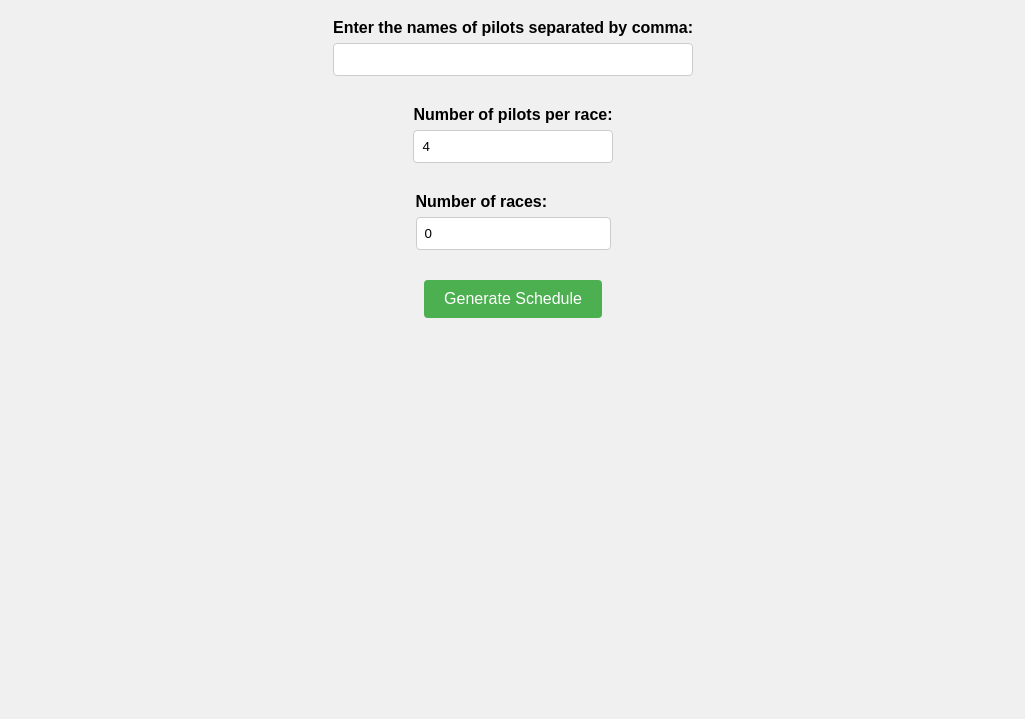
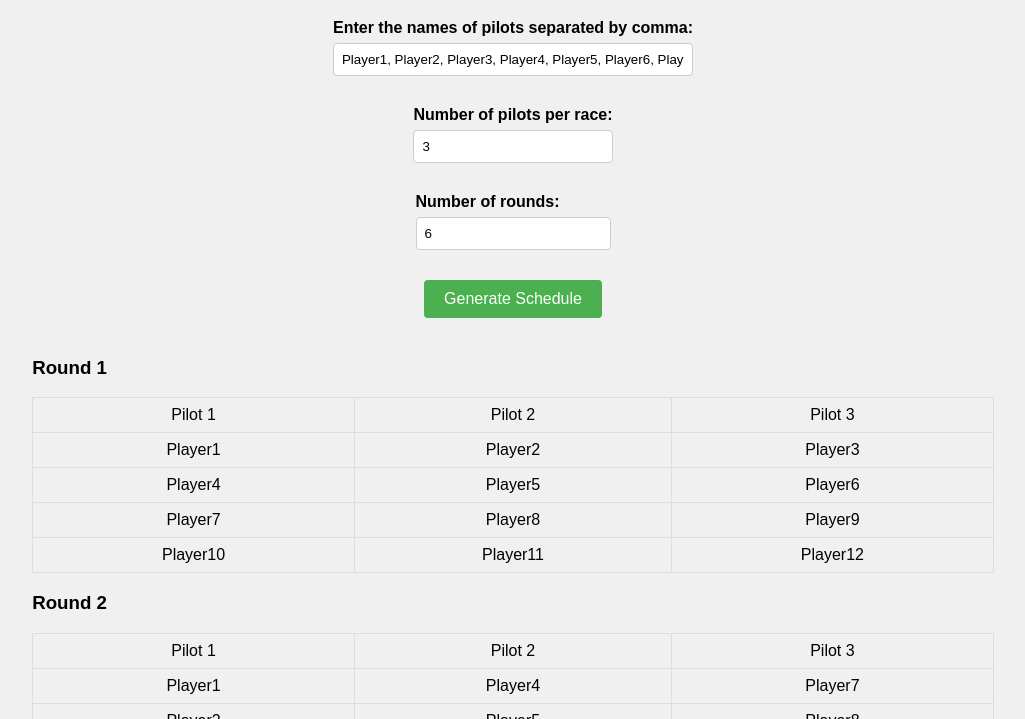
Before and after one commit to miquelferrarons/drone-league-generator, a plain HTML site: page index.html in a window 1280 px wide. Both pictures are taken after a click on the button "Generate Schedule". Shown: the part 81-800 px from the top of the page, without its empty margins (127-1152 px from the left). Drawn offline with Linux system fonts and the light colour scheme.

Commit message:
Update index.html

```diff
--- a/index.html
+++ b/index.html
@@ -64,6 +64,9 @@
     th {
         background-color: #f2f2f2;
     }
+    .statistics {
+        margin-top: 20px;
+    }
 </style>
 </head>
 <body>
@@ -72,15 +75,15 @@
 <div id="container">
     <div class="input-container">
         <label for="players">Enter the names of pilots separated by comma:</label><br>
-        <input type="text" id="players" name="players"><br>
+        <input type="text" id="players" name="players" value="Player1, Player2, Player3, Player4, Player5, Player6, Player7, Player8, Player9, Player10, Player11, Player12"><br>
     </div>
     <div class="input-container">
         <label for="playersPerMatch">Number of pilots per race:</label><br>
-        <input type="number" id="playersPerMatch" name="playersPerMatch" value="4"><br>
+        <input type="number" id="playersPerMatch" name="playersPerMatch" value="3"><br>
     </div>
     <div class="input-container">
-        <label for="numRounds">Number of races:</label><br>
-        <input type="number" id="numRounds" name="numRounds" value="0"><br>
+        <label for="numRounds">Number of rounds:</label><br>
+        <input type="number" id="numRounds" name="numRounds" value="6"><br>
     </div>
     <button onclick="generateSchedule()">Generate Schedule</button>
 
@@ -88,59 +91,113 @@
 </div>
 
 <script>
+let players = [];
+let playersPerMatch = 0;
+let numRounds = 0;
+
 function generateSchedule() {
-    let playersInput = document.getElementById("players").value;
-    let players = playersInput.split(",");
-    let playersPerMatch = parseInt(document.getElementById("playersPerMatch").value);
-    let numRounds = parseInt(document.getElementById("numRounds").value);
-
-    if (playersPerMatch <= 0 || playersPerMatch > players.length || players.length % playersPerMatch !== 0) {
-        alert("Invalid number of pilots per race or pilots count.");
-        return;
-    }
+    players = document.getElementById("players").value.split(",");
+    playersPerMatch = parseInt(document.getElementById("playersPerMatch").value);
+    numRounds = parseInt(document.getElementById("numRounds").value);
 
     if (numRounds <= 0) {
         numRounds = Math.ceil(players.length / playersPerMatch) - 1;
     }
 
-    let matches = generateMatches(players, playersPerMatch, numRounds);
+    let matches = generateMatches();
 
-    displaySchedule(matches, players);
+    displaySchedule(matches);
 }
 
-function generateMatches(players, playersPerMatch, numRounds) {
+function generateMatches() {
     let matches = [];
+    let statisticsMatrix = generateStatisticsMatrix();
 
     for (let i = 0; i < numRounds; i++) {
         let roundMatches = [];
         let roundPlayers = players.slice(); // Copy players array
 
         while (roundPlayers.length >= playersPerMatch) {
-            let match = roundPlayers.splice(0, playersPerMatch);
+            let match = [];
+            for (let j = 0; j < playersPerMatch; j++) {
+                let nextPlayer = selectNextPlayer(roundPlayers, match, statisticsMatrix);
+                match.push(nextPlayer);
+                roundPlayers.splice(roundPlayers.indexOf(nextPlayer), 1);
+            }
             roundMatches.push(match);
+        }
+
+        if (roundPlayers.length > 0) {
+            roundMatches.push(roundPlayers); // Add remaining players to a match
         }
 
         matches.push(roundMatches);
 
-        // Rotate players for the next round
-        players.unshift(players.pop());
+        // Update statistics matrix for next round
+        updateStatisticsMatrix(roundMatches, statisticsMatrix);
     }
 
     return matches;
 }
 
-function displaySchedule(matches, players) {
+function selectNextPlayer(availablePlayers, currentMatch, statisticsMatrix) {
+    let bestPlayer = null;
+    let bestScore = Number.MAX_SAFE_INTEGER;
+
+    availablePlayers.forEach(player => {
+        let score = calculateScore(player, currentMatch, statisticsMatrix);
+        if (score < bestScore) {
+            bestScore = score;
+            bestPlayer = player;
+        }
+    });
+
+    return bestPlayer;
+}
+
+function calculateScore(player, currentMatch, statisticsMatrix) {
+    let score = 0;
+    currentMatch.forEach(opponent => {
+        let index1 = players.indexOf(player);
+        let index2 = players.indexOf(opponent);
+        score += statisticsMatrix[index1][index2];
+    });
+    return score;
+}
+
+function updateStatisticsMatrix(matches, statisticsMatrix) {
+    matches.forEach(match => {
+        for (let i = 0; i < match.length; i++) {
+            for (let j = i + 1; j < match.length; j++) {
+                let index1 = players.indexOf(match[i]);
+                let index2 = players.indexOf(match[j]);
+                statisticsMatrix[index1][index2]++;
+                statisticsMatrix[index2][index1]++;
+            }
+        }
+    });
+}
+
+function generateStatisticsMatrix() {
+    let matrix = [];
+    for (let i = 0; i < players.length; i++) {
+        matrix.push(new Array(players.length).fill(0));
+    }
+    return matrix;
+}
+
+function displaySchedule(matches) {
     let outputDiv = document.getElementById("output");
     outputDiv.innerHTML = "";
 
     matches.forEach((roundMatches, index) => {
         let roundHeader = document.createElement("h3");
-        roundHeader.textContent = `Race ${index + 1}`;
+        roundHeader.textContent = `Round ${index + 1}`;
         outputDiv.appendChild(roundHeader);
 
         let table = document.createElement("table");
         let headerRow = table.insertRow();
-        for (let i = 1; i <= parseInt(document.getElementById("playersPerMatch").value); i++) {
+        for (let i = 1; i <= playersPerMatch; i++) {
             headerRow.insertCell().textContent = `Pilot ${i}`;
         }
 
@@ -155,62 +212,38 @@ function displaySchedule(matches, players) {
         outputDiv.appendChild(table);
     });
 
-    // Display statistics
-    displayStatistics(matches, players);
+    // Calculate and display the statistics matrix
+    let statisticsMatrix = generateStatisticsMatrix();
+    matches.forEach(roundMatches => {
+        updateStatisticsMatrix(roundMatches, statisticsMatrix);
+    });
+
+    let statisticsHeader = document.createElement("h3");
+    statisticsHeader.textContent = "Statistics Matrix";
+    outputDiv.appendChild(statisticsHeader);
+
+    let statisticsTable = document.createElement("table");
+    let headerRow = statisticsTable.insertRow();
+    headerRow.insertCell(); // Empty cell for alignment
+    players.forEach(player => {
+        let cell = headerRow.insertCell();
+        cell.textContent = player;
+    });
+
+    for (let i = 0; i < players.length; i++) {
+        let row = statisticsTable.insertRow();
+        let headerCell = row.insertCell();
+        headerCell.textContent = players[i];
+
+        for (let j = 0; j < players.length; j++) {
+            let cell = row.insertCell();
+            cell.textContent = statisticsMatrix[i][j];
+        }
+    }
+
+    outputDiv.appendChild(statisticsTable);
 }
 
-function displayStatistics(matches, players) {
-    let statisticsDiv = document.createElement("div");
-    statisticsDiv.classList.add("statistics");
-    statisticsDiv.innerHTML = "<h2>Statistics</h2>";
-
-    let matrix = generateStatisticsMatrix(matches, players);
-    let table = document.createElement("table");
-
-    // Header row
-    let headerRow = table.insertRow();
-    headerRow.insertCell();
-    players.forEach(player => {
-        let headerCell = headerRow.insertCell();
-        headerCell.textContent = player;
-    });
-
-    // Data rows
-    players.forEach((player1, index1) => {
-        let row = table.insertRow();
-        let cell = row.insertCell();
-        cell.textContent = player1;
-        players.forEach((player2, index2) => {
-            let cell = row.insertCell();
-            cell.textContent = matrix[index1][index2];
-        });
-    });
-
-    statisticsDiv.appendChild(table);
-    document.getElementById("container").appendChild(statisticsDiv);
-}
-
-function generateStatisticsMatrix(matches, players) {
-    let matrix = [];
-    for (let i = 0; i < players.length; i++) {
-        matrix.push(new Array(players.length).fill(0));
-    }
-
-    matches.forEach(roundMatches => {
-        roundMatches.forEach(match => {
-            for (let i = 0; i < match.length; i++) {
-                for (let j = i + 1; j < match.length; j++) {
-                    let index1 = players.indexOf(match[i]);
-                    let index2 = players.indexOf(match[j]);
-                    matrix[index1][index2]++;
-                    matrix[index2][index1]++;
-                }
-            }
-        });
-    });
-
-    return matrix;
-}
 </script>
 
 </body>
```
